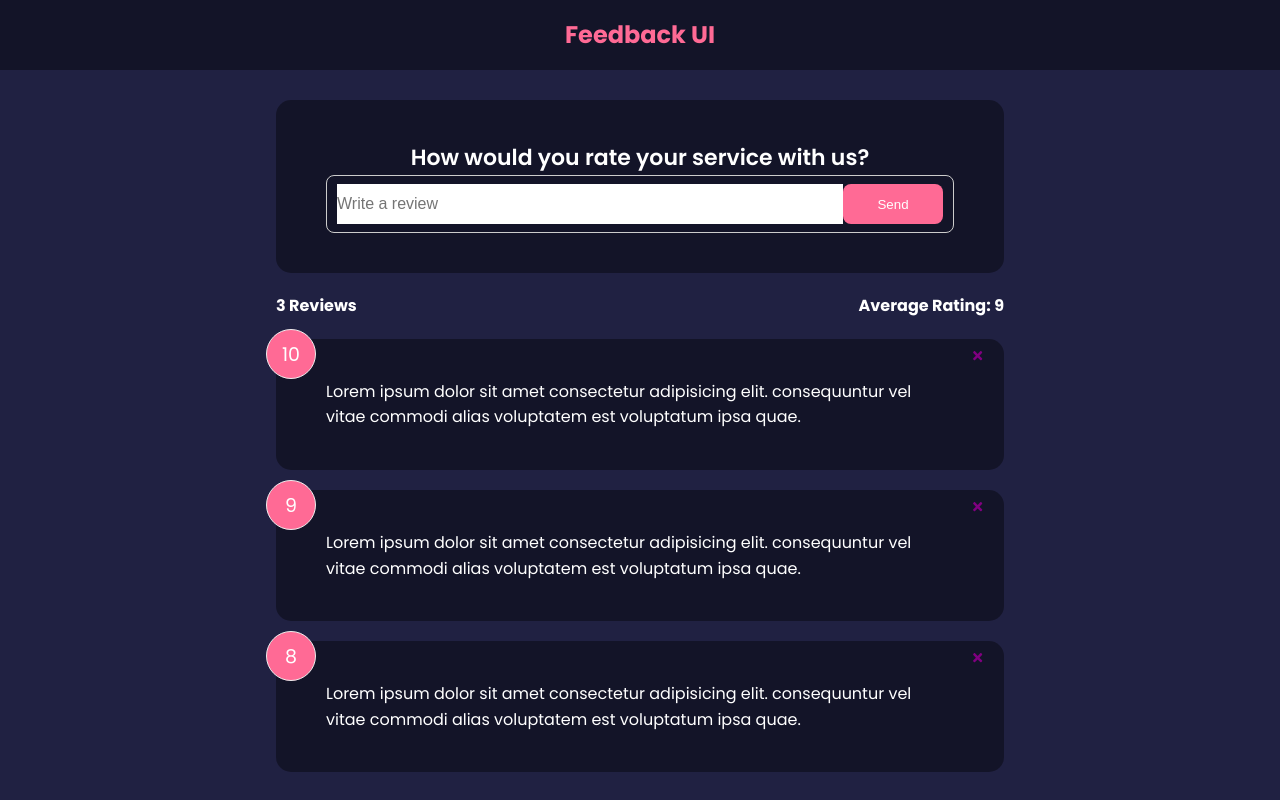
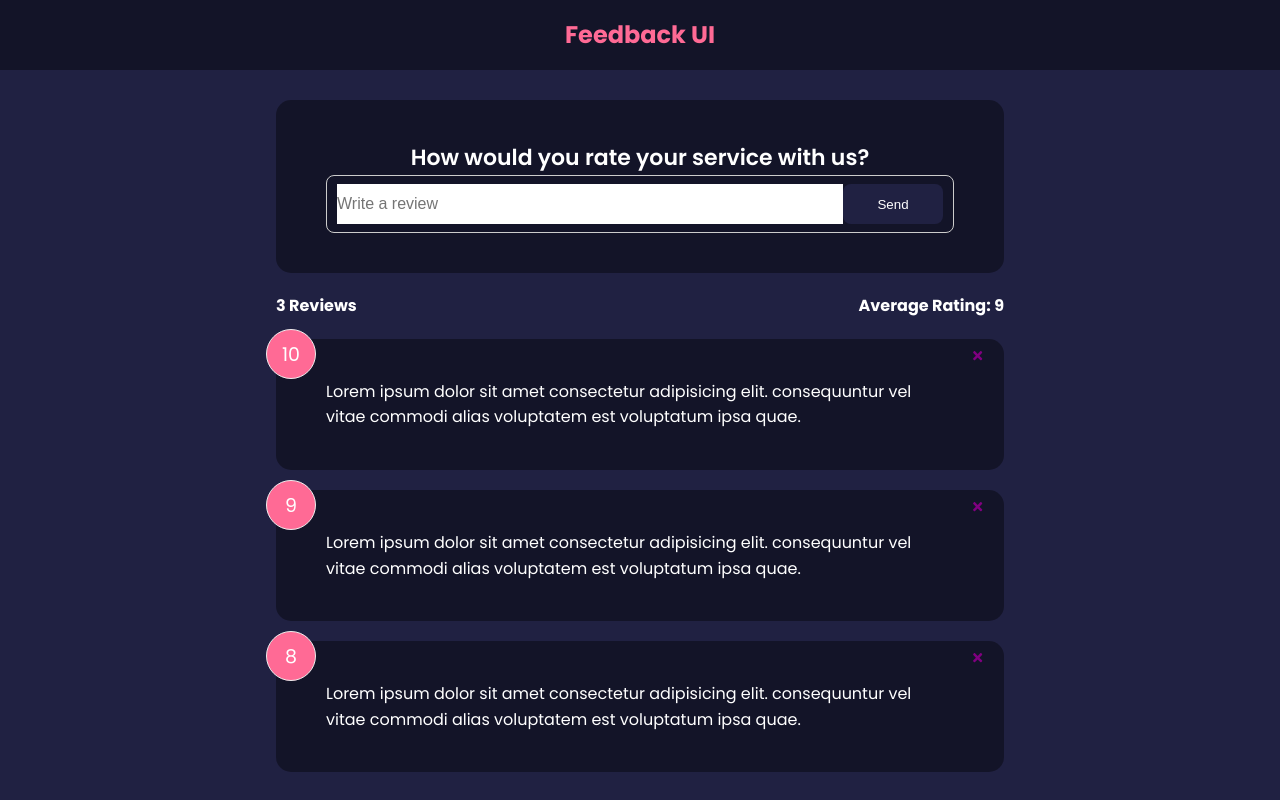
Before and after one commit to LeonardoChoi/feedback-app, a React (Create React App) app: page / in a window 1280 px wide. Built offline with nearby package versions, Linux system fonts and the light colour scheme.

Commit message:
start adding real-time validation to app

```diff
--- a/src/components/Form.jsx
+++ b/src/components/Form.jsx
@@ -5,6 +5,8 @@ import Button from "./shared/Button";
 
 function FeedbackForm() {
   const [text, setText] = useState("");
+  const [btnDisabled, setBtnDisabled] = useState(true);
+  const [message, setMessage] = useState("");
 
   const handleTextChange = (e) => {
     setText(e.target.value);
@@ -22,7 +24,7 @@ function FeedbackForm() {
             placeholder="Write a review"
             value={text}
           />
-          <Button type="submit" version={"secondary"}>
+          <Button type="submit" isDisabled={btnDisabled}>
             Send
           </Button>
         </div>
```
